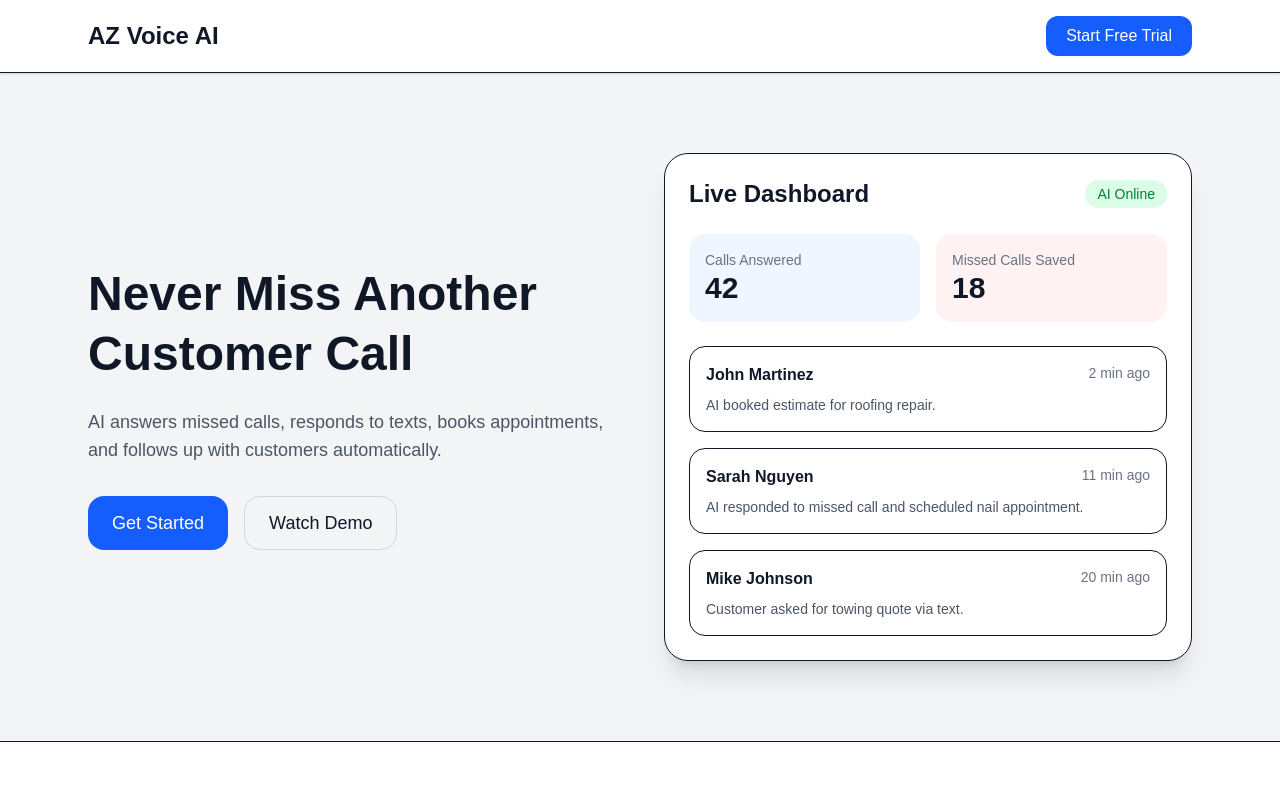
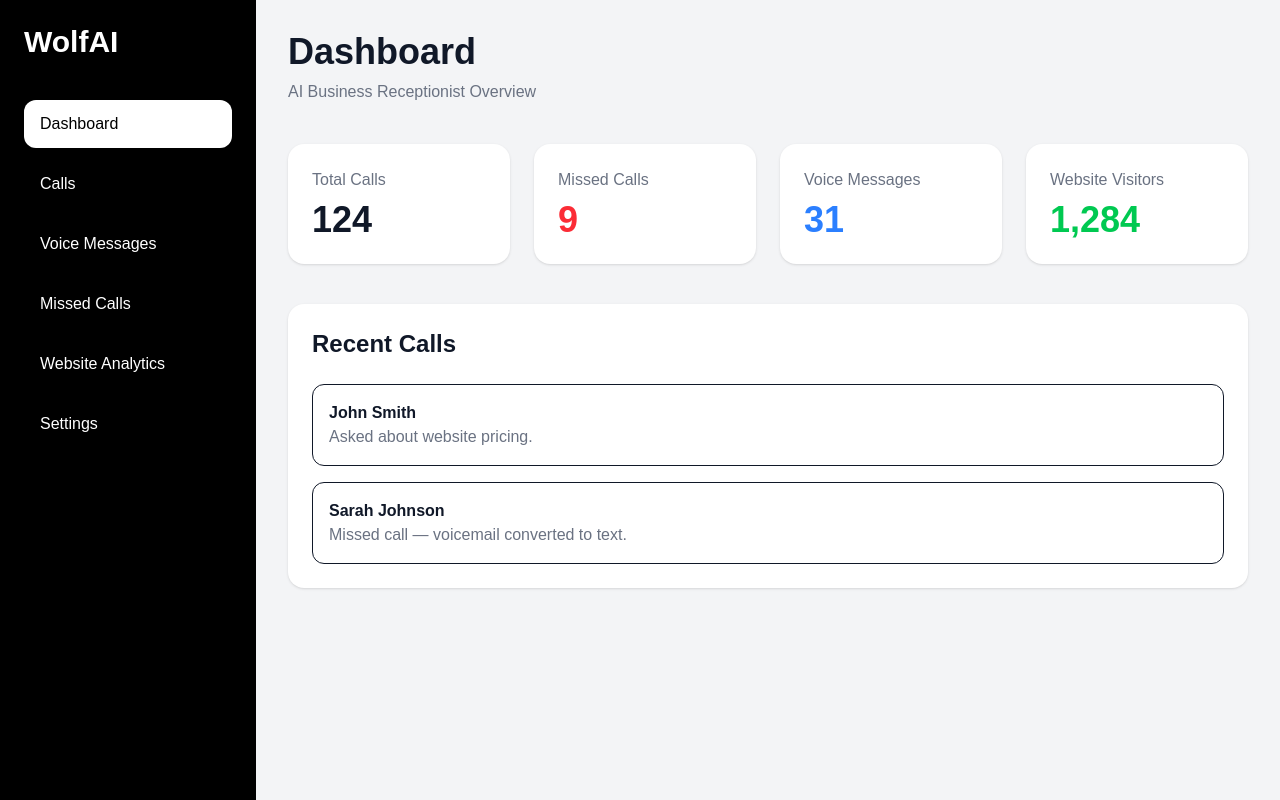
Before and after one commit to thiennguyen11082-oss/az-voice-ai, a Next.js app: page / in a window 1280 px wide. Shown: the top 800 px of the page. Built offline with nearby package versions, Linux system fonts and the light colour scheme.

Commit message:
Created dashboard pages and navigation

```diff
--- /dev/null
+++ b/app/analytics/page.tsx
@@ -0,0 +1,45 @@
+export default function AnalyticsPage() {
+  return (
+    <main className="min-h-screen bg-gray-100 p-8 text-gray-900">
+
+      <h1 className="text-4xl font-bold mb-6">
+        Website Analytics
+      </h1>
+
+      <div className="grid grid-cols-1 md:grid-cols-3 gap-6">
+
+        <div className="bg-white rounded-2xl shadow p-6">
+          <p className="text-gray-500">
+            Visitors Today
+          </p>
+
+          <h2 className="text-4xl font-bold mt-2">
+            284
+          </h2>
+        </div>
+
+        <div className="bg-white rounded-2xl shadow p-6">
+          <p className="text-gray-500">
+            Weekly Visitors
+          </p>
+
+          <h2 className="text-4xl font-bold mt-2">
+            1,842
+          </h2>
+        </div>
+
+        <div className="bg-white rounded-2xl shadow p-6">
+          <p className="text-gray-500">
+            Monthly Visitors
+          </p>
+
+          <h2 className="text-4xl font-bold mt-2">
+            8,923
+          </h2>
+        </div>
+
+      </div>
+
+    </main>
+  );
+}
--- /dev/null
+++ b/app/calls/page.tsx
@@ -0,0 +1,35 @@
+export default function CallsPage() {
+  return (
+    <main className="min-h-screen bg-gray-100 p-8 text-gray-900">
+
+      <h1 className="text-4xl font-bold mb-6">
+        Calls
+      </h1>
+
+      <div className="bg-white rounded-2xl shadow p-6">
+
+        <div className="border rounded-xl p-4 mb-4">
+          <p className="font-semibold">
+            John Smith
+          </p>
+
+          <p className="text-gray-500">
+            Duration: 3m 24s
+          </p>
+        </div>
+
+        <div className="border rounded-xl p-4">
+          <p className="font-semibold">
+            Sarah Johnson
+          </p>
+
+          <p className="text-gray-500">
+            Duration: 1m 12s
+          </p>
+        </div>
+
+      </div>
+
+    </main>
+  );
+}
--- /dev/null
+++ b/app/messages/page.tsx
@@ -0,0 +1,35 @@
+export default function MessagesPage() {
+  return (
+    <main className="min-h-screen bg-gray-100 p-8 text-gray-900">
+
+      <h1 className="text-4xl font-bold mb-6">
+        Voice Messages
+      </h1>
+
+      <div className="bg-white rounded-2xl shadow p-6">
+
+        <div className="border rounded-xl p-4 mb-4">
+          <p className="font-semibold">
+            Mike Wilson
+          </p>
+
+          <p className="text-gray-500 mt-2">
+            "Hi, I want to know your business hours and pricing."
+          </p>
+        </div>
+
+        <div className="border rounded-xl p-4">
+          <p className="font-semibold">
+            Amanda Lee
+          </p>
+
+          <p className="text-gray-500 mt-2">
+            "Please call me back regarding website setup."
+          </p>
+        </div>
+
+      </div>
+
+    </main>
+  );
+}
--- /dev/null
+++ b/app/missed/page.tsx
@@ -0,0 +1,35 @@
+export default function MissedPage() {
+  return (
+    <main className="min-h-screen bg-gray-100 p-8 text-gray-900">
+
+      <h1 className="text-4xl font-bold mb-6">
+        Missed Calls
+      </h1>
+
+      <div className="bg-white rounded-2xl shadow p-6">
+
+        <div className="border rounded-xl p-4 mb-4">
+          <p className="font-semibold">
+            Daniel Brown
+          </p>
+
+          <p className="text-gray-500">
+            Missed at 10:42 AM
+          </p>
+        </div>
+
+        <div className="border rounded-xl p-4">
+          <p className="font-semibold">
+            Emily Clark
+          </p>
+
+          <p className="text-gray-500">
+            Missed at 2:15 PM
+          </p>
+        </div>
+
+      </div>
+
+    </main>
+  );
+}
--- a/app/page.tsx
+++ b/app/page.tsx
@@ -1,153 +1,154 @@
-export default function AIBusinessCallAssistant() {
+import Link from "next/link";
+export default function Home() {
   return (
-    <div className="min-h-screen bg-gray-100 text-gray-900">
-      {/* Header */}
-      <header className="bg-white shadow-sm border-b">
-        <div className="max-w-6xl mx-auto px-6 py-4 flex items-center justify-between">
-          <h1 className="text-2xl font-bold">AZ Voice AI</h1>
-          <button className="bg-blue-600 text-white px-5 py-2 rounded-xl hover:bg-blue-700 transition">
-            Start Free Trial
-          </button>
-        </div>
-      </header>
+    <main className="min-h-screen bg-gray-100 text-gray-900 flex">
 
-      {/* Hero */}
-      <section className="max-w-6xl mx-auto px-6 py-20 grid md:grid-cols-2 gap-12 items-center">
-        <div>
-          <h2 className="text-5xl font-bold leading-tight mb-6">
-            Never Miss Another Customer Call
+      {/* Sidebar */}
+      <aside className="w-64 bg-black text-white p-6">
+
+        <h1 className="text-3xl font-bold mb-10">
+          WolfAI
+        </h1>
+
+        <nav className="flex flex-col gap-3">
+
+          <Link
+            href="/"
+            className="bg-white text-black rounded-xl px-4 py-3 font-medium"
+          >
+            Dashboard
+          </Link>
+
+          <Link
+            href="/calls"
+            className="px-4 py-3 rounded-xl hover:bg-gray-800 transition"
+          >
+            Calls
+          </Link>
+
+          <Link
+            href="/messages"
+            className="px-4 py-3 rounded-xl hover:bg-gray-800 transition"
+          >
+            Voice Messages
+          </Link>
+
+          <Link
+            href="/missed"
+            className="px-4 py-3 rounded-xl hover:bg-gray-800 transition"
+          >
+            Missed Calls
+          </Link>
+
+          <Link
+            href="/analytics"
+            className="px-4 py-3 rounded-xl hover:bg-gray-800 transition"
+          >
+            Website Analytics
+          </Link>
+
+          <Link
+            href="/settings"
+            className="px-4 py-3 rounded-xl hover:bg-gray-800 transition"
+          >
+            Settings
+          </Link>
+
+        </nav>
+
+      </aside>
+
+      {/* Main Content */}
+      <section className="flex-1 p-8">
+
+        <h2 className="text-4xl font-bold mb-2">
+          Dashboard
         </h2>
 
-          <p className="text-lg text-gray-600 mb-8">
-            AI answers missed calls, responds to texts, books appointments,
-            and follows up with customers automatically.
+        <p className="text-gray-500 mb-10">
+          AI Business Receptionist Overview
         </p>
 
-          <div className="flex gap-4">
-            <button className="bg-blue-600 text-white px-6 py-3 rounded-2xl text-lg hover:bg-blue-700 transition">
-              Get Started
-            </button>
+        {/* Stats */}
+        <div className="grid grid-cols-1 md:grid-cols-4 gap-6">
 
-            <button className="border border-gray-300 px-6 py-3 rounded-2xl text-lg hover:bg-gray-100 transition">
-              Watch Demo
-            </button>
-          </div>
+          <div className="bg-white rounded-2xl shadow p-6">
+            <p className="text-gray-500 mb-2">
+              Total Calls
+            </p>
+
+            <h2 className="text-4xl font-bold">
+              124
+            </h2>
           </div>
 
-        {/* Demo Dashboard */}
-        <div className="bg-white rounded-3xl shadow-xl p-6 border">
-          <div className="flex justify-between items-center mb-6">
-            <h3 className="text-2xl font-semibold">Live Dashboard</h3>
-            <span className="bg-green-100 text-green-700 px-3 py-1 rounded-full text-sm font-medium">
-              AI Online
-            </span>
+          <div className="bg-white rounded-2xl shadow p-6">
+            <p className="text-gray-500 mb-2">
+              Missed Calls
+            </p>
+
+            <h2 className="text-4xl font-bold text-red-500">
+              9
+            </h2>
           </div>
 
-          <div className="grid grid-cols-2 gap-4 mb-6">
-            <div className="bg-blue-50 p-4 rounded-2xl">
-              <p className="text-sm text-gray-500">Calls Answered</p>
-              <h4 className="text-3xl font-bold">42</h4>
+          <div className="bg-white rounded-2xl shadow p-6">
+            <p className="text-gray-500 mb-2">
+              Voice Messages
+            </p>
+
+            <h2 className="text-4xl font-bold text-blue-500">
+              31
+            </h2>
           </div>
 
-            <div className="bg-red-50 p-4 rounded-2xl">
-              <p className="text-sm text-gray-500">Missed Calls Saved</p>
-              <h4 className="text-3xl font-bold">18</h4>
-            </div>
+          <div className="bg-white rounded-2xl shadow p-6">
+            <p className="text-gray-500 mb-2">
+              Website Visitors
+            </p>
+
+            <h2 className="text-4xl font-bold text-green-500">
+              1,284
+            </h2>
           </div>
 
+        </div>
+
+        {/* Recent Calls */}
+        <div className="bg-white rounded-2xl shadow p-6 mt-10">
+
+          <h2 className="text-2xl font-bold mb-6">
+            Recent Calls
+          </h2>
+
           <div className="space-y-4">
-            <div className="border rounded-2xl p-4">
-              <div className="flex justify-between mb-2">
-                <p className="font-semibold">John Martinez</p>
-                <p className="text-sm text-gray-500">2 min ago</p>
-              </div>
-              <p className="text-gray-600 text-sm">
-                AI booked estimate for roofing repair.
+
+            <div className="border rounded-xl p-4">
+              <p className="font-semibold">
+                John Smith
+              </p>
+
+              <p className="text-gray-500">
+                Asked about website pricing.
               </p>
             </div>
 
-            <div className="border rounded-2xl p-4">
-              <div className="flex justify-between mb-2">
-                <p className="font-semibold">Sarah Nguyen</p>
-                <p className="text-sm text-gray-500">11 min ago</p>
-              </div>
-              <p className="text-gray-600 text-sm">
-                AI responded to missed call and scheduled nail appointment.
+            <div className="border rounded-xl p-4">
+              <p className="font-semibold">
+                Sarah Johnson
+              </p>
+
+              <p className="text-gray-500">
+                Missed call — voicemail converted to text.
               </p>
             </div>
 
-            <div className="border rounded-2xl p-4">
-              <div className="flex justify-between mb-2">
-                <p className="font-semibold">Mike Johnson</p>
-                <p className="text-sm text-gray-500">20 min ago</p>
           </div>
-              <p className="text-gray-600 text-sm">
-                Customer asked for towing quote via text.
-              </p>
+
         </div>
-          </div>
-        </div>
+
       </section>
 
-      {/* Features */}
-      <section className="bg-white py-20 border-t">
-        <div className="max-w-6xl mx-auto px-6">
-          <h3 className="text-4xl font-bold text-center mb-14">
-            Features Built For Local Businesses
-          </h3>
-
-          <div className="grid md:grid-cols-3 gap-8">
-            <div className="bg-gray-50 p-8 rounded-3xl border">
-              <h4 className="text-2xl font-semibold mb-4">AI Phone Answering</h4>
-              <p className="text-gray-600">
-                AI answers customer calls 24/7 and collects customer details.
-              </p>
-            </div>
-
-            <div className="bg-gray-50 p-8 rounded-3xl border">
-              <h4 className="text-2xl font-semibold mb-4">Missed Call Recovery</h4>
-              <p className="text-gray-600">
-                Automatically text missed callers so businesses never lose leads.
-              </p>
-            </div>
-
-            <div className="bg-gray-50 p-8 rounded-3xl border">
-              <h4 className="text-2xl font-semibold mb-4">Smart Text Replies</h4>
-              <p className="text-gray-600">
-                AI replies to customer questions and books appointments.
-              </p>
-            </div>
-          </div>
-        </div>
-      </section>
-
-      {/* Pricing */}
-      <section className="py-20">
-        <div className="max-w-4xl mx-auto px-6 text-center">
-          <h3 className="text-4xl font-bold mb-10">Simple Pricing</h3>
-
-          <div className="bg-white rounded-3xl shadow-xl p-10 border inline-block">
-            <p className="text-gray-500 mb-2">Starter Plan</p>
-            <h4 className="text-6xl font-bold mb-4">$49<span className="text-2xl">/mo</span></h4>
-
-            <ul className="space-y-3 text-left mb-8">
-              <li>✔ AI call answering</li>
-              <li>✔ Missed call text-back</li>
-              <li>✔ Appointment booking</li>
-              <li>✔ Customer dashboard</li>
-            </ul>
-
-            <button className="w-full bg-blue-600 text-white py-4 rounded-2xl text-lg hover:bg-blue-700 transition">
-              Start Free Trial
-            </button>
-          </div>
-        </div>
-      </section>
-
-      {/* Footer */}
-      <footer className="bg-black text-white py-8 text-center">
-        <p>© 2026 AZ Voice AI — Built for Local Businesses</p>
-      </footer>
-    </div>
+    </main>
   );
 }
--- /dev/null
+++ b/app/settings/page.tsx
@@ -0,0 +1,37 @@
+export default function SettingsPage() {
+  return (
+    <main className="min-h-screen bg-gray-100 p-8 text-gray-900">
+
+      <h1 className="text-4xl font-bold mb-6">
+        Settings
+      </h1>
+
+      <div className="bg-white rounded-2xl shadow p-6">
+
+        <div className="mb-6">
+          <label className="block mb-2 font-semibold">
+            Business Name
+          </label>
+
+          <input
+            className="w-full border rounded-xl p-3"
+            placeholder="AZ Voice AI"
+          />
+        </div>
+
+        <div>
+          <label className="block mb-2 font-semibold">
+            Business Phone
+          </label>
+
+          <input
+            className="w-full border rounded-xl p-3"
+            placeholder="+1 623 999 6330"
+          />
+        </div>
+
+      </div>
+
+    </main>
+  );
+}
```
Lines whose indentation alone changed are shown as unchanged.
